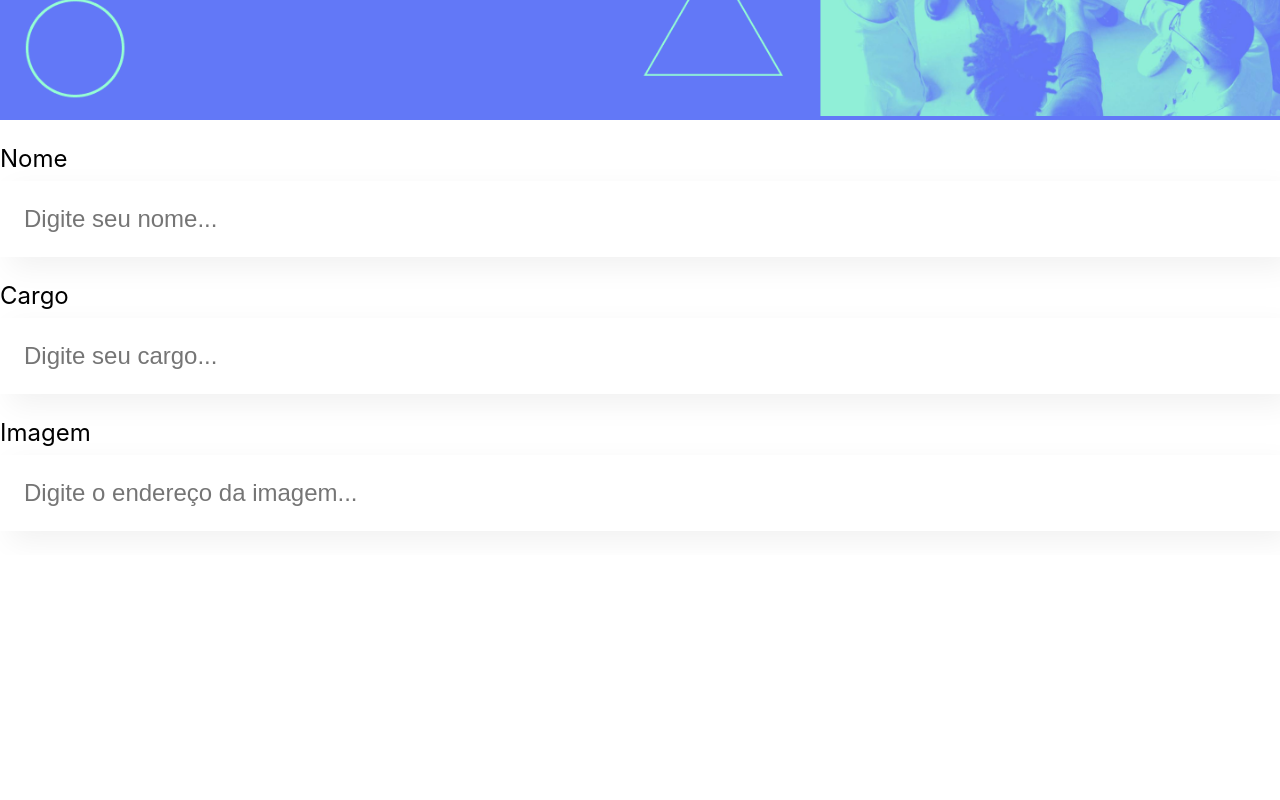
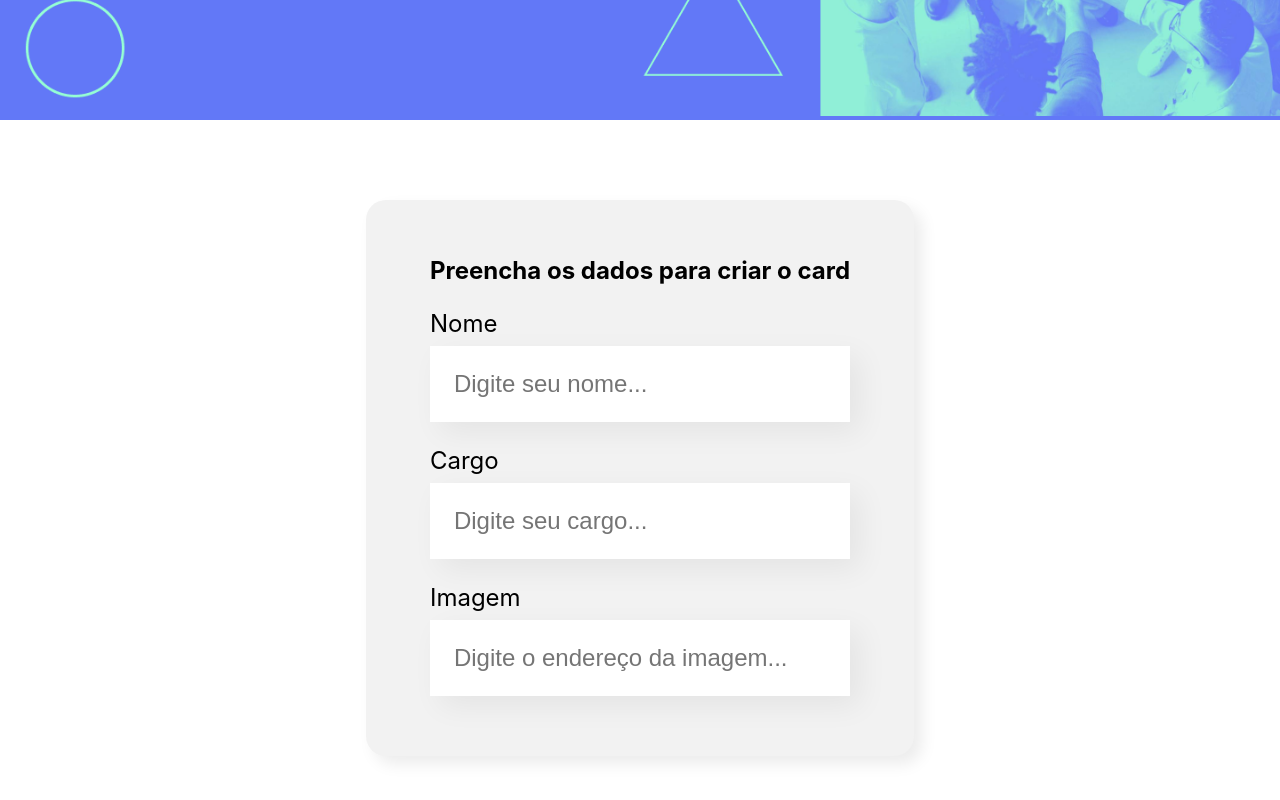
Before and after one commit to kaueslo/Organograma, a React (Create React App) app: page / in a window 1280 px wide. Shown: the part 378-1178 px from the top of the page. Before the commit the page ends 933 px from the top, so only its background shows below. Built offline with nearby package versions, Linux system fonts and the light colour scheme.

Commit message:
iniciando o formulario

```diff
--- a/src/App.js
+++ b/src/App.js
@@ -1,14 +1,12 @@
 import Banner from './componentes/Banner';
-import CampoTexto from './componentes/CampoTexto';
+import Formulario from './componentes/Formulario';
 
 function App() {
   //Banner é um component q foi importado
   return (
     <div className="App">
       <Banner />
-      <CampoTexto label="Nome" placeholder="Digite seu nome"/>
-      <CampoTexto label="Cargo" placeholder="Digite seu cargo"/>
-      <CampoTexto label="Imagem" placeholder="Digite o endereço da imagem"/>
+      <Formulario />
     </div>
   );
 }
--- /dev/null
+++ b/src/componentes/Formulario/Formulario.css
@@ -0,0 +1,13 @@
+.formulario{
+    display: flex;
+    justify-content: center;
+    margin: 80px 0;
+}
+
+.formulario form{
+    max-width: 80%;
+    background-color: #F2F2F2;
+    border-radius: 20px;
+    padding: 36px 64px;
+    box-shadow: 8px 8px 16px rgba(0, 0, 0, 0.08);
+}
--- /dev/null
+++ b/src/componentes/Formulario/index.js
@@ -0,0 +1,17 @@
+import CampoTexto from '../CampoTexto'
+import "./Formulario.css";
+
+const Formulario = () => {
+  return (
+    <section className="formulario">
+      <form>
+        <h2>Preencha os dados para criar o card</h2>
+        <CampoTexto label="Nome" placeholder="Digite seu nome" />
+        <CampoTexto label="Cargo" placeholder="Digite seu cargo" />
+        <CampoTexto label="Imagem" placeholder="Digite o endereço da imagem" />
+      </form>
+    </section>
+  );
+};
+
+export default Formulario;
```
